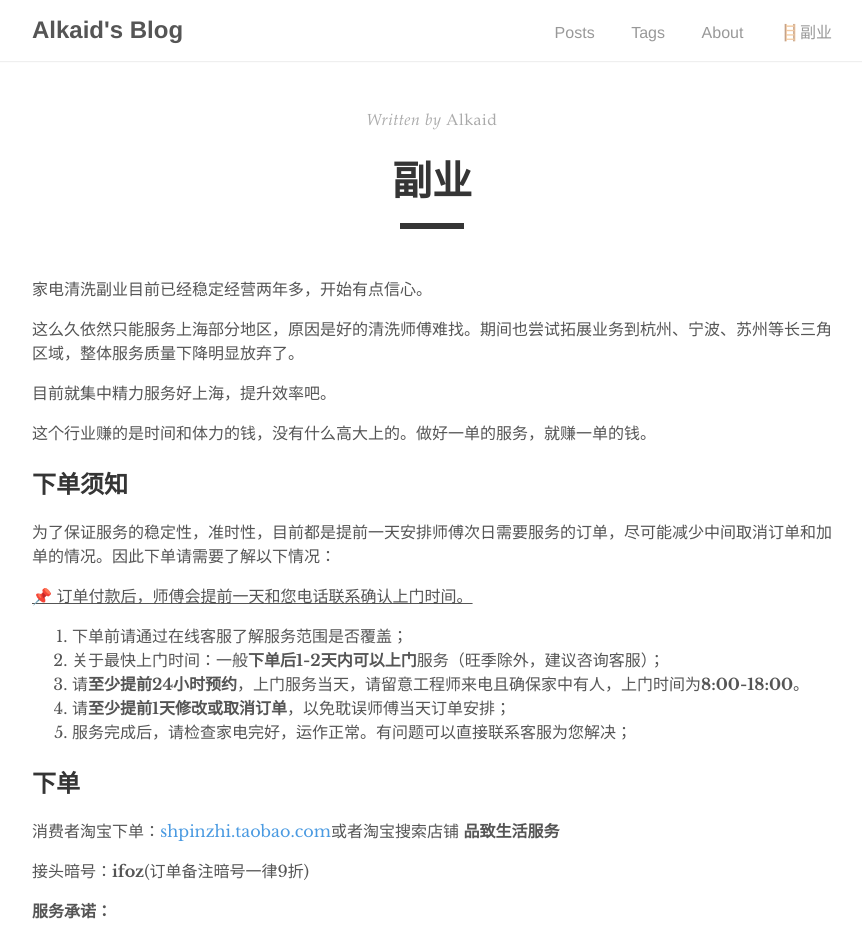
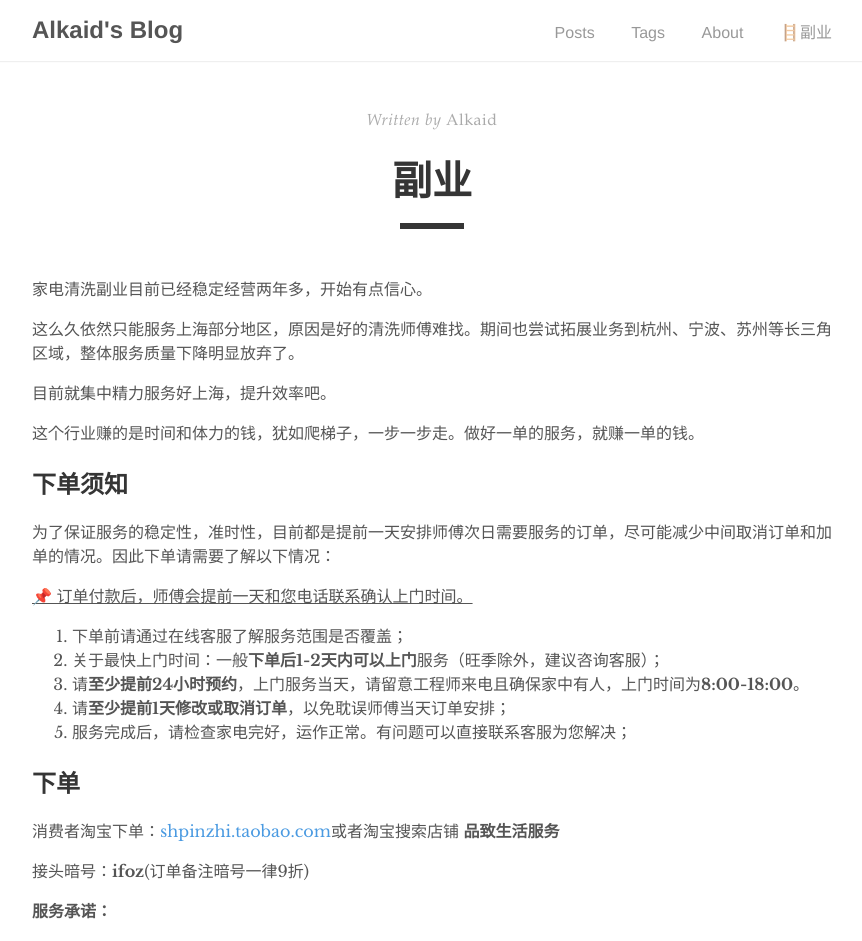
Before and after one commit to AlkaidWaong/ifoz, a Jekyll site: the page built from _pages/side.md, in a window 1280 px wide. Shown: the top 941 px of the page, without its empty margins (208-1070 px from the left). Built offline with Jekyll 4.4.1, drawn with Linux system fonts in a browser that asks for light colours.

Commit message:
Update side.md

```diff
--- a/_pages/side.md
+++ b/_pages/side.md
@@ -11,7 +11,7 @@ permalink: /side/
 
 目前就集中精力服务好上海，提升效率吧。
 
-这个行业赚的是时间和体力的钱，没有什么高大上的。做好一单的服务，就赚一单的钱。
+这个行业赚的是时间和体力的钱，犹如爬梯子，一步一步走。做好一单的服务，就赚一单的钱。
 
 
 
```
